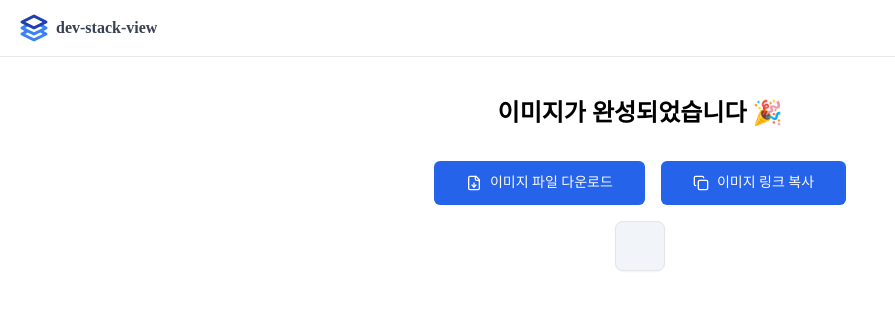
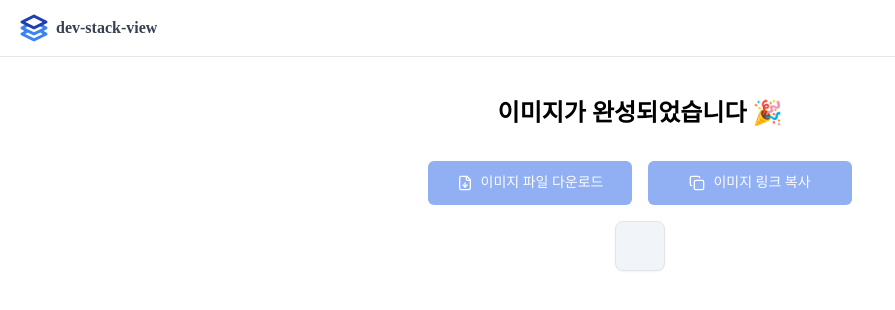
Before and after one commit to aken-you/stack-shot, a Next.js app: page /download in a window 1280 px wide. Shown: the top 310 px of the page, without its empty margins (0-895 px from the left). Built offline with nearby package versions, Linux system fonts and the light colour scheme.

Commit message:
feat: 이미지 다운로드/복사 상태 추가

```diff
--- a/app/download/page.tsx
+++ b/app/download/page.tsx
@@ -2,7 +2,7 @@
 
 import { Button } from "@/components/ui/button";
 import { Card } from "@/components/ui/card";
-import { Copy, FileDown } from "lucide-react";
+import { Copy, CopyCheck, FileCheck, FileDown } from "lucide-react";
 import Image from "next/image";
 import { useEffect, useState } from "react";
 
@@ -17,60 +17,13 @@ export default function Download() {
     setImageUrl(storedImage);
   }, []);
 
-  const downloadFile = async (url: string) => {
-    try {
-      const response = await fetch(url);
-
-      if (!response.ok) {
-        throw new Error("Failed to download image");
-      }
-
-      const blob = await response.blob();
-
-      const a = document.createElement("a");
-      a.href = URL.createObjectURL(blob);
-      a.download = "dev-stack.png";
-
-      a.click();
-    } catch (_error) {
-      alert("이미지 다운로드에 실패했습니다.");
-    }
-  };
-
   return (
     <>
       <h1 className="text-2xl font-bold">이미지가 완성되었습니다 🎉</h1>
 
       <div className="mt-4 flex flex-wrap justify-center gap-4">
-        <Button
-          size="lg"
-          onClick={() => {
-            if (!imageUrl) {
-              alert("이미지가 없습니다.");
-              return;
-            }
-
-            downloadFile(imageUrl);
-          }}
-        >
-          <FileDown />
-          이미지 파일 다운로드
-        </Button>
-
-        <Button
-          size="lg"
-          onClick={() => {
-            if (!imageUrl) {
-              alert("이미지가 없습니다.");
-              return;
-            }
-
-            navigator.clipboard.writeText(imageUrl);
-          }}
-        >
-          <Copy />
-          이미지 링크 복사
-        </Button>
+        <DownloadButton imageUrl={imageUrl} />
+        <CopyButton imageUrl={imageUrl} />
       </div>
 
       <Card className="bg-slate-100 p-6">
@@ -92,3 +45,110 @@ export default function Download() {
     </>
   );
 }
+
+function DownloadButton({ imageUrl }: { imageUrl: string }) {
+  const [downloadState, setDownloadState] = useState<
+    "idle" | "loading" | "done"
+  >("idle");
+
+  const downloadImage = async (imageUrl: string) => {
+    try {
+      setDownloadState("loading");
+
+      const response = await fetch(imageUrl);
+
+      if (!response.ok) {
+        throw new Error("Failed to download image");
+      }
+
+      const blob = await response.blob();
+
+      const a = document.createElement("a");
+      a.href = URL.createObjectURL(blob);
+      a.download = "dev-stack.png";
+
+      a.click();
+
+      setDownloadState("done");
+
+      setTimeout(() => {
+        setDownloadState("idle");
+      }, 3000);
+    } catch (_error) {
+      alert("이미지 다운로드에 실패했습니다.");
+      setDownloadState("idle");
+    }
+  };
+
+  return (
+    <Button
+      size="lg"
+      className={`w-[12.75rem] ${downloadState === "done" ? "bg-green-500 hover:bg-green-400 disabled:opacity-100" : ""}`}
+      disabled={
+        !imageUrl || downloadState === "loading" || downloadState === "done"
+      }
+      onClick={() => {
+        if (!imageUrl) {
+          alert("이미지가 없습니다.");
+          return;
+        }
+
+        downloadImage(imageUrl);
+      }}
+    >
+      {downloadState === "idle" ? (
+        <>
+          <FileDown />
+          이미지 파일 다운로드
+        </>
+      ) : (
+        <>
+          <FileCheck />
+          다운로드 완료
+        </>
+      )}
+    </Button>
+  );
+}
+
+function CopyButton({ imageUrl }: { imageUrl: string }) {
+  const [copyState, setCopyState] = useState<"idle" | "copied">("idle");
+
+  const copyImageUrl = (imageUrl: string) => {
+    navigator.clipboard.writeText(imageUrl);
+
+    setCopyState("copied");
+
+    setTimeout(() => {
+      setCopyState("idle");
+    }, 3000);
+  };
+
+  return (
+    <Button
+      size="lg"
+      className={`w-[12.75rem] ${copyState === "copied" ? "bg-green-500 hover:bg-green-400 disabled:opacity-100" : ""}`}
+      disabled={!imageUrl || copyState === "copied"}
+      onClick={() => {
+        if (!imageUrl) {
+          alert("이미지가 없습니다.");
+          return;
+        }
+
+        copyImageUrl(imageUrl);
+      }}
+    >
+      {copyState === "copied" ? (
+        <>
+          <CopyCheck />
+          링크 복사 완료
+        </>
+      ) : (
+        <>
+          <Copy />
+          이미지 링크 복사
+        </>
+      )}
+    </Button>
+  );
+}
```
